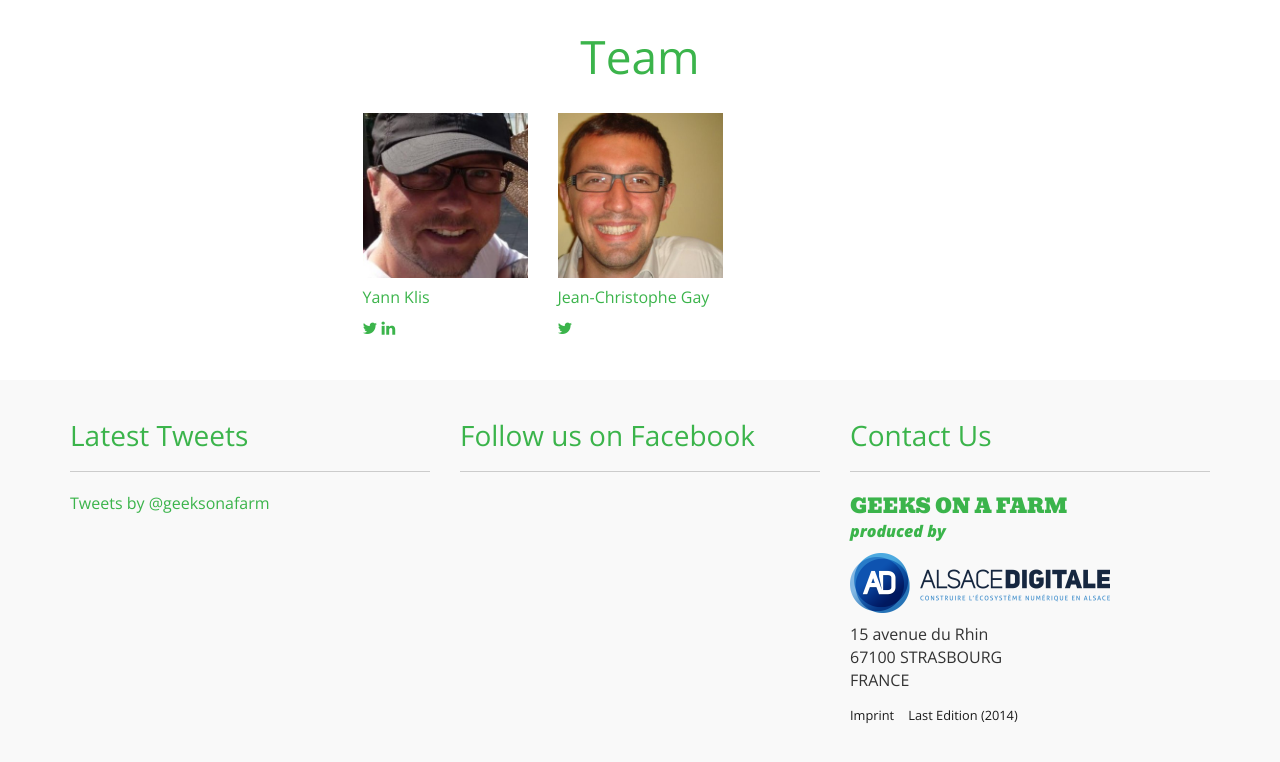
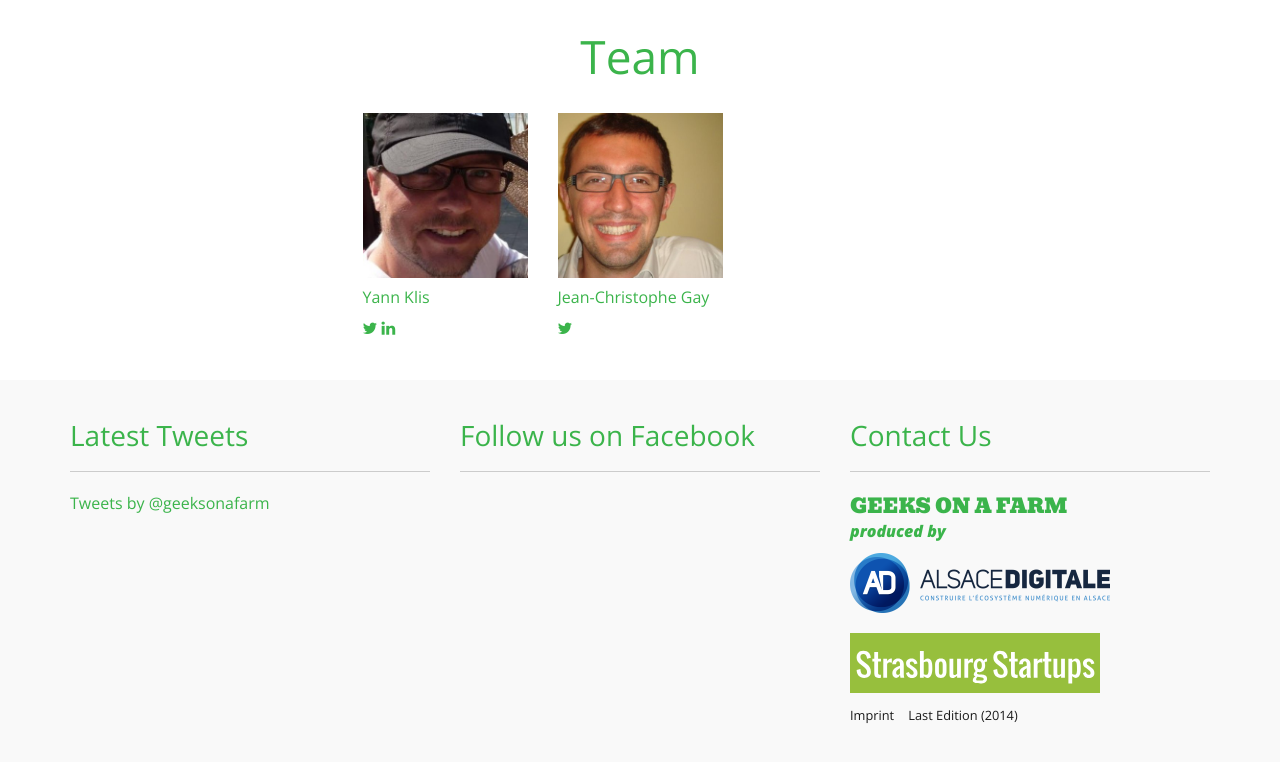
Before and after one commit to AlsaceDigitale/geeksonafarm_2015, a Jekyll site: the page built from index.html, in a window 1280 px wide and 900 px high, scrolled down 3921 px. Shown: the top 762 px of the window. Built offline with Jekyll 4.4.1, drawn with Linux system fonts in a browser that asks for light colours; nearby versions of some CDN libraries; comment, search, counter and statistics services are not loaded.

Commit message:
strasbourg startups logo

```diff
--- a/_includes/footer.html
+++ b/_includes/footer.html
@@ -94,14 +94,8 @@
         <h3>Contact Us</h3>
         <strong class="brand">Geeks on a Farm</strong>
         <span class="produced-by">produced by</span>
-        <a href="http://www.alsacedigitale.org"><img src="/img/ad-logo.png" alt="Alsace Digitale logo" style="height:60px;margin-top:10px;"/></a>
-        <p class="address">
-          15 avenue du Rhin
-          <br/>
-          67100 STRASBOURG
-          <br/>
-          FRANCE
-        </p>
+        <a href="http://www.alsacedigitale.org"><img src="/img/ad-logo.png" alt="Alsace Digitale logo" style="height:60px;margin-top:10px;margin-bottom:10px;"/></a>
+        <a href="http://www.strasbourg-startups.com"><img src="/img/strasbourg-startups-logo.svg" alt="Strasbourg Startups logo" style="height:60px;margin-top:10px;"/></a>
         <ul class="list-inline links">
           <li><a href="{{ site.baseurl }}/imprint.html">Imprint</a></li>
           <li><a href="http://2014.geeks-on-a-farm.com/">Last Edition (2014)</a></li>
```
Also changed, not shown: img/strasbourg-startups-logo.svg (added).
